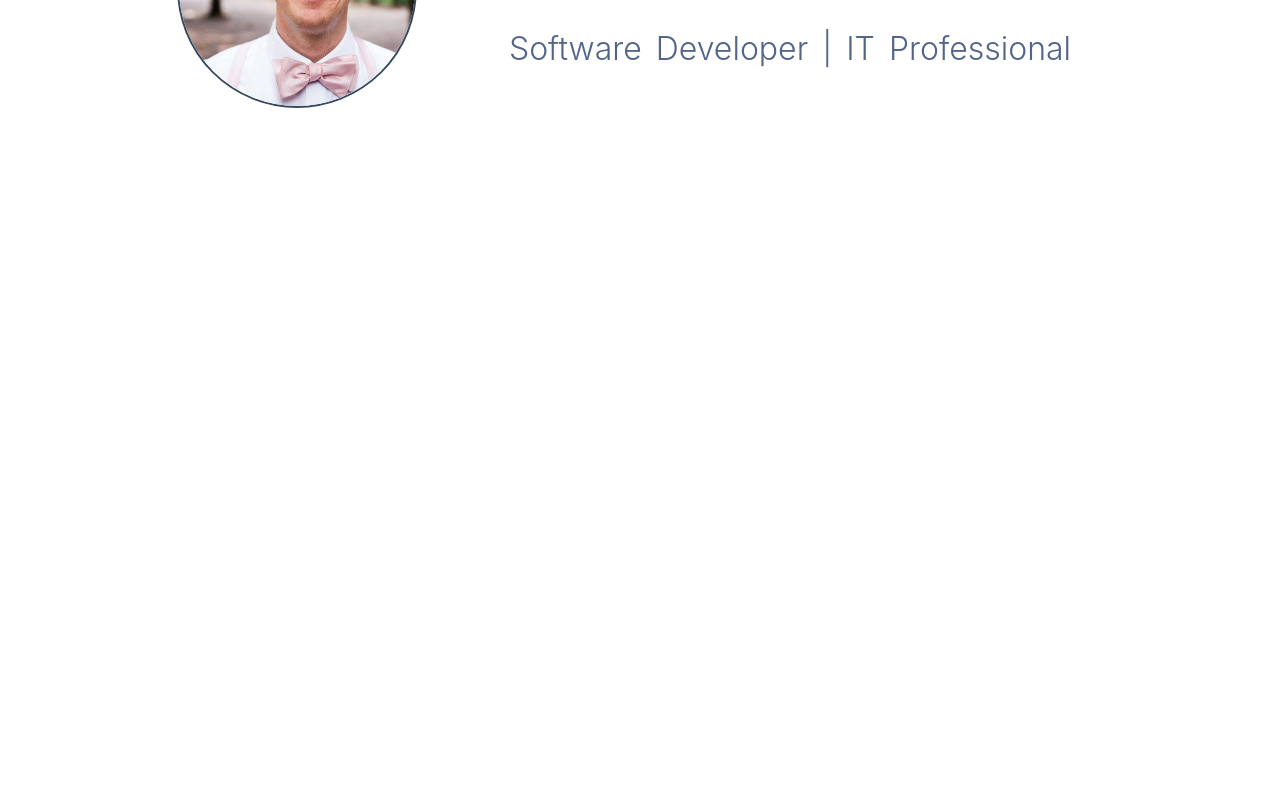
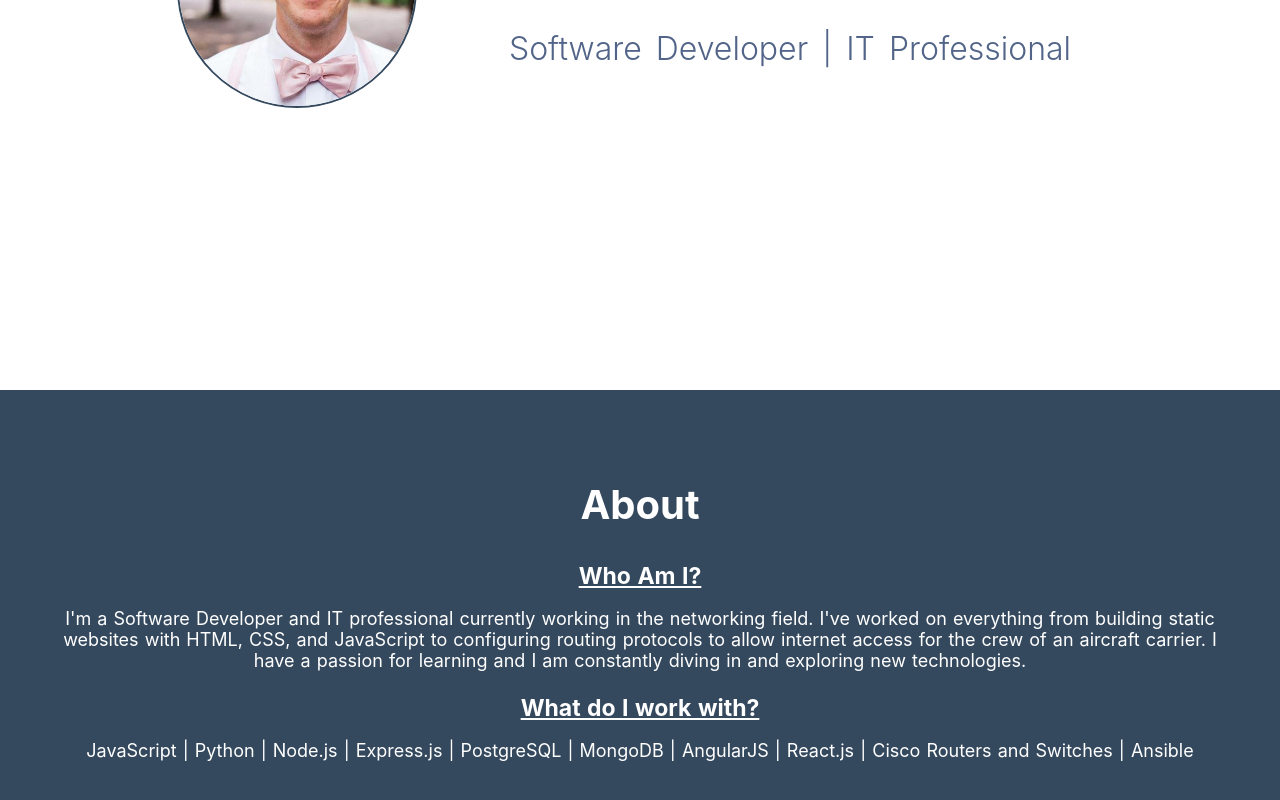
Before and after one commit to Philip-Owen/portfolio, a Svelte app: page / in a window 1280 px wide. Shown: the part 410-1210 px from the top of the page. Before the commit the page ends 800 px from the top, so only its background shows below. Built offline with nearby package versions, Linux system fonts and the light colour scheme.

Commit message:
added about section

```diff
--- /dev/null
+++ b/src/About.svelte
@@ -0,0 +1,47 @@
+<style>
+  p {
+    font-size: 18px;
+    text-align: center;
+  }
+  h2 {
+    margin-top: 0;
+    font-size: 40px;
+    text-align: center;
+  }
+  #about {
+    background-color: #35495e;
+    color: white;
+    width: 100%;
+    padding: 90px 50px;
+  }
+  .section-subtitle {
+    text-decoration: underline;
+    text-align: center;
+    font-weight: bold;
+    font-size: 23px;
+    margin-bottom: 5px;
+  }
+</style>
+
+<div id="about">
+  <div>
+    <h2>About</h2>
+  </div>
+  <div>
+    <p class="section-subtitle">Who Am I?</p>
+    <p>
+      I'm a Software Developer and IT professional currently working in the
+      networking field. I've worked on everything from building static websites
+      with HTML, CSS, and JavaScript to configuring routing protocols to allow
+      internet access for the crew of an aircraft carrier. I have a passion for
+      learning and I am constantly diving in and exploring new technologies.
+    </p>
+  </div>
+  <div>
+    <p class="section-subtitle">What do I work with?</p>
+    <p>
+      JavaScript | Python | Node.js | Express.js | PostgreSQL | MongoDB |
+      AngularJS | React.js | Cisco Routers and Switches | Ansible
+    </p>
+  </div>
+</div>
--- a/src/App.svelte
+++ b/src/App.svelte
@@ -1,9 +1,11 @@
 <script>
   import Navbar from "./Navbar.svelte";
-  import Main from "./Main.svelte"
+  import Main from "./Main.svelte";
+  import About from "./About.svelte";
 </script>
 
 <main>
   <Navbar />
   <Main />
+  <About />
 </main>
```
